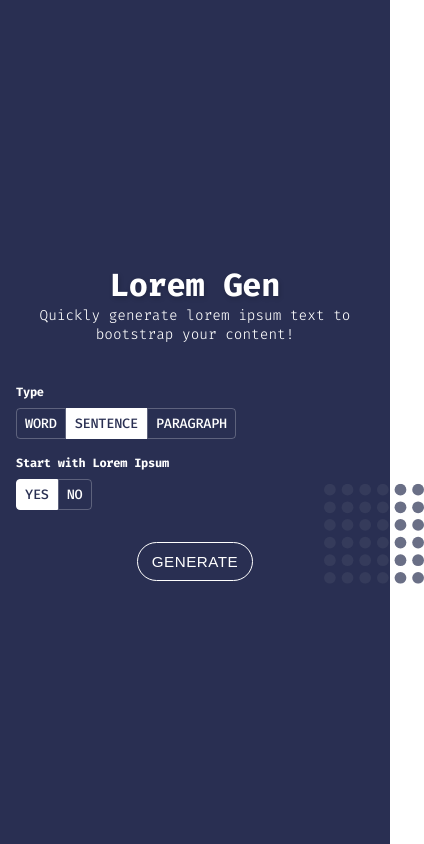
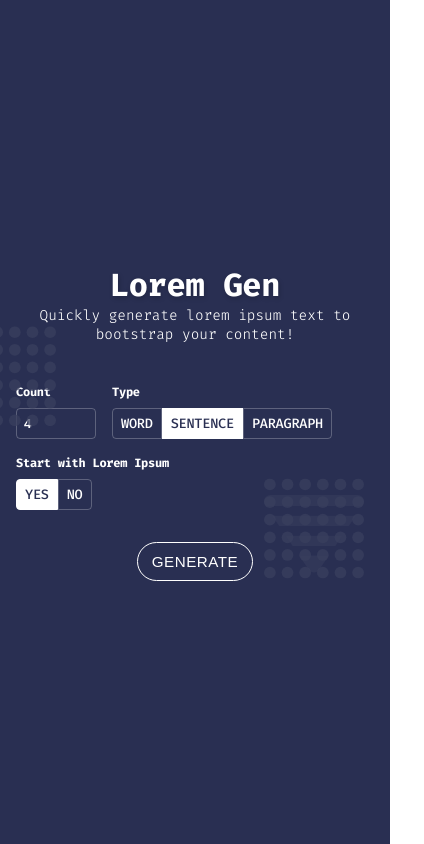
Before and after one commit to DemonDaddy22/Lorem-Gen, a React (Create React App) app: page / in a window 390 px wide. Shown: the whole page, 424 px wide, since content can reach past the window. Built offline with nearby package versions, Linux system fonts and the light colour scheme; no server answers.

Commit message:
Create CountInput component

```diff
--- a/public/index.html
+++ b/public/index.html
@@ -24,7 +24,7 @@
       work correctly both with client-side routing and a non-root public URL.
       Learn how to configure a non-root public URL by running `npm run build`.
     -->
-    <title>React App</title>
+    <title>Lorem Gen</title>
   </head>
   <body>
     <noscript>You need to enable JavaScript to run this app.</noscript>
--- /dev/null
+++ b/src/components/CountInput/index.tsx
@@ -0,0 +1,41 @@
+import * as React from 'react';
+import classes from './styles.module.scss';
+
+interface Props {
+    count: number;
+    label: string;
+    min?: number;
+    max?: number;
+    containerStyle?: React.CSSProperties;
+    inputStyle?: React.CSSProperties;
+    onChange: (e: React.ChangeEvent<HTMLElement>) => void;
+}
+
+const CountInput = (props: Props) => {
+    const { count, label, min, max, containerStyle, inputStyle, onChange } = props;
+
+    return (
+        <div className={classes.inputContainer} style={containerStyle}>
+            <div className={classes.inputLabel}>{label}</div>
+            <input
+                type='number'
+                value={count}
+                min={min}
+                max={max}
+                className={classes.input}
+                style={inputStyle}
+                name='count'
+                onChange={onChange}
+            />
+        </div>
+    );
+};
+
+export default CountInput;
+
+CountInput.defaultProps = {
+    min: 0,
+    max: 1000,
+    containerStyle: {},
+    inputStyle: {},
+};
--- /dev/null
+++ b/src/components/CountInput/styles.module.scss
@@ -0,0 +1,44 @@
+.inputContainer {
+    text-align: left;
+}
+
+.inputLabel {
+    color: #fff;
+    font-size: 0.75rem;
+    font-weight: 600;
+    letter-spacing: -0.25px;
+    margin-bottom: 8px;
+    text-align: left;
+
+    @media (min-width: 992px) {
+        font-size: 0.85rem;
+    }
+
+    @media (min-width: 1500px) {
+        font-size: 0.95rem;
+    }
+}
+
+.input {
+    background-color: transparent;
+    border: 1px solid #ffffff3f;
+    border-radius: 4px;
+    color: #fff;
+    font-weight: 600;
+    outline: none;
+    padding: 7px;
+    transition: border 0.15s;
+
+    &:hover, &:active {
+        outline: none;
+        border-color: #fff;
+    }
+
+    @media (min-width: 992px) {
+        padding: 8.25px 8px;
+    }
+
+    @media (min-width: 1500px) {
+        padding: 9.5px 8px;
+    }
+}
--- a/src/components/Generator/index.tsx
+++ b/src/components/Generator/index.tsx
@@ -1,7 +1,9 @@
 import * as React from 'react';
 import Square from '../../assets/square';
+import Triangle from '../../assets/triangle';
 import { DEV_LOREM_API_URI } from '../../constants';
 import Choices from '../Choices';
+import CountInput from '../CountInput';
 import GenerateButton from '../GenerateButton';
 import OutputBox from '../OutputBox';
 import classes from './styles.module.scss';
@@ -18,13 +20,14 @@ export const START_WITH_LOREM_CHOICES = Object.freeze({
 });
 
 const Generator = () => {
+    const [count, setCount] = React.useState(4);
     const [choice, setChoice] = React.useState(CHOICES.SENTENCE);
     const [output, setOutput] = React.useState([]);
     const [startWithLorem, setStartWithLorem] = React.useState(START_WITH_LOREM_CHOICES.YES);
     const [loading, setLoading] = React.useState(true);
     const [error, setError] = React.useState(null);
 
-    const fetchLoremIpsum = async (count: number) => {
+    const fetchLoremIpsum = async () => {
         setLoading(true);
         try {
             const res = await fetch(
@@ -39,14 +42,19 @@ const Generator = () => {
         }
     };
 
+    const handleCountChange = React.useCallback(e => {
+        setCount(e.target.value);
+    }, []);
+
     React.useEffect(() => {
-        fetchLoremIpsum(4);
+        fetchLoremIpsum();
         // eslint-disable-next-line react-hooks/exhaustive-deps
     }, []);
 
     return (
         <div className={classes.generator}>
             <div className={classes.optionsWrapper}>
+                <CountInput count={count} label='Count' onChange={handleCountChange} />
                 <Choices
                     header='Type'
                     choices={[CHOICES.WORD, CHOICES.SENTENCE, CHOICES.PARAGRAPH]}
@@ -61,8 +69,14 @@ const Generator = () => {
                 />
             </div>
             <div className={classes.outputboxWrapper}>
-                <div className={classes.imageWrapper}>
+                <div className={classes.imageOneWrapper}>
                     <Square />
+                </div>
+                <div className={classes.imageTwoWrapper}>
+                    <Square />
+                </div>
+                <div className={classes.imageThreeWrapper}>
+                    <Triangle height={80} width={100} />
                 </div>
                 <OutputBox style={{ marginTop: 16 }} output={output} choice={choice.id} />
             </div>
--- a/src/components/Generator/styles.module.scss
+++ b/src/components/Generator/styles.module.scss
@@ -5,23 +5,46 @@
 .outputboxWrapper {
     position: relative;
 
-    .imageWrapper {
+    .imageOneWrapper {
         opacity: 0.75;
         position: absolute;
         right: 0;
         top: 0;
-        transform: translate(50%, -25%);
+        transform: translate(-10%, -30%);
+
+        @media (min-width: 768px) {
+            transform: translate(50%, -50%);
+        }
+    }
+
+    .imageTwoWrapper {
+        opacity: 0.75;
+        position: absolute;
+        left: 0;
+        bottom: 0;
+        transform: translate(-60%, -75%);
+    }
+
+    .imageThreeWrapper {
+        opacity: 0.5;
+        position: absolute;
+        right: 0;
+        bottom: 0;
+        transform: translate(-10%, 75%) rotate(180deg);
+
+        @media (min-width: 992px) {
+            transform: translate(-75%, 75%) rotate(180deg);
+        }
     }
 }
 
 .optionsWrapper {
     display: flex;
-    flex-direction: column;
+    flex-wrap: wrap;
     gap: 1rem;
     margin-top: 2.5rem;
 
     @media (min-width: 992px) {
-        flex-direction: row;
         gap: 1rem;
     }
 
--- a/src/components/OutputBox/index.tsx
+++ b/src/components/OutputBox/index.tsx
@@ -46,11 +46,21 @@ const OutputBox = (props: OutputBoxProps) => {
 
     return output?.length ? (
         <div className={classes.outputBox} style={style}>
-            {output.map((sentence, i) => (
-                <div key={`sentence-${i}`}>{sentence}</div>
-            ))}
             <div className={classes.copyBtn} onClick={!isCopied ? handleCopy : () => {}}>
                 {!isCopied ? <ClipBoard /> : <ClipBoardChecked />}
+            </div>
+            <div className={classes.outputContent}>
+                {output.map((sentence, i) => (
+                    <React.Fragment key={`sentence-${i}`}>
+                        {sentence}
+                        {choice === CHOICES.PARAGRAPH.id && i < output.length - 1 && (
+                            <>
+                                <br />
+                                <br />
+                            </>
+                        )}
+                    </React.Fragment>
+                ))}
             </div>
         </div>
     ) : null;
--- a/src/components/OutputBox/styles.module.scss
+++ b/src/components/OutputBox/styles.module.scss
@@ -10,14 +10,17 @@
     margin: 0 auto;
     height: 300px;
     overflow-y: auto;
-    padding: 1rem;
-    position: absolute;
+    position: relative;
     text-align: left;
     z-index: 1;
 
     &:hover .copyBtn {
         opacity: 1;
     }
+}
+
+.outputContent {
+    padding: 1rem;
 }
 
 .copyBtn {
@@ -28,8 +31,6 @@
     justify-content: center;
     opacity: 0;
     padding: 4px;
-    position: absolute;
-    right: 0;
-    top: 0;
+    position: fixed;
     transition: opacity 0.15s;
 }
```
